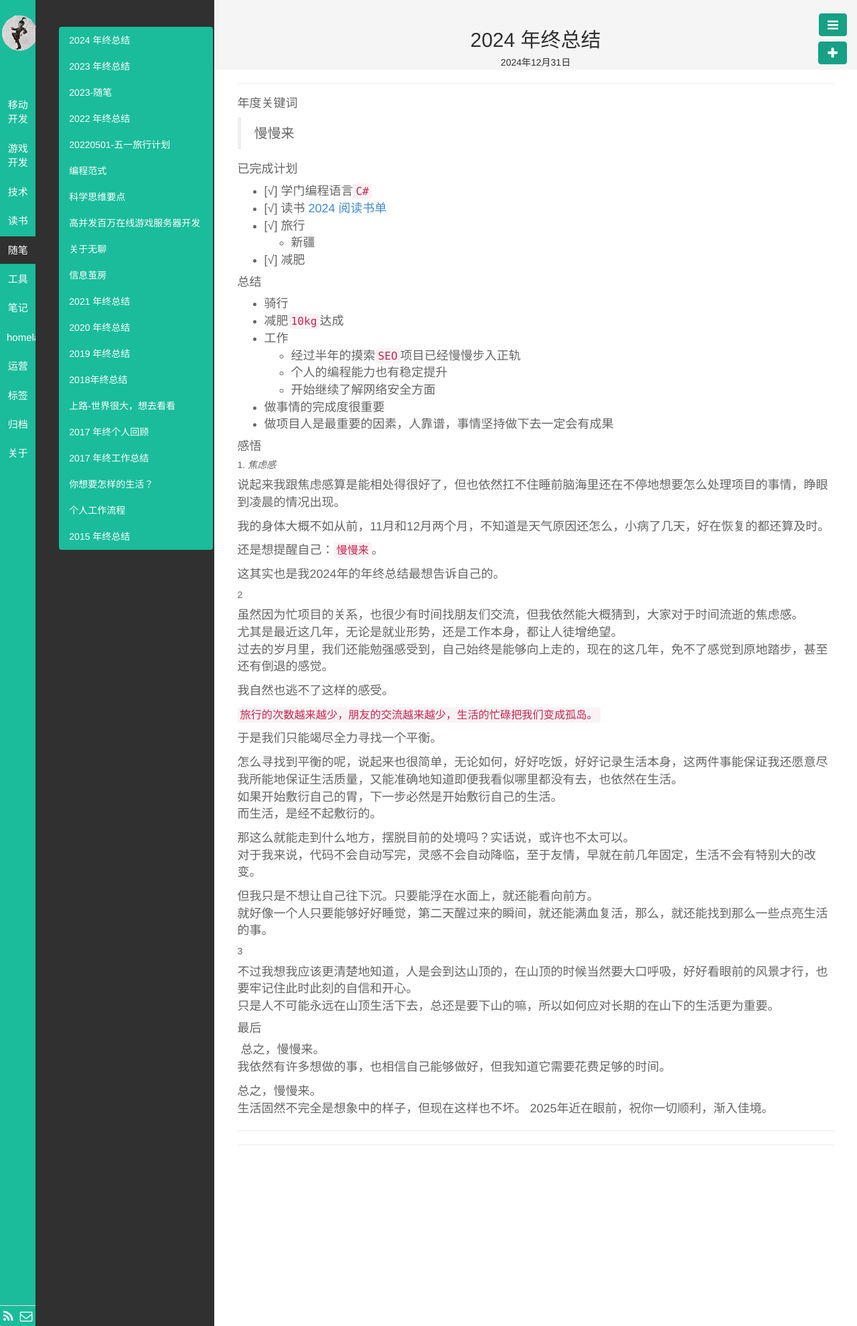
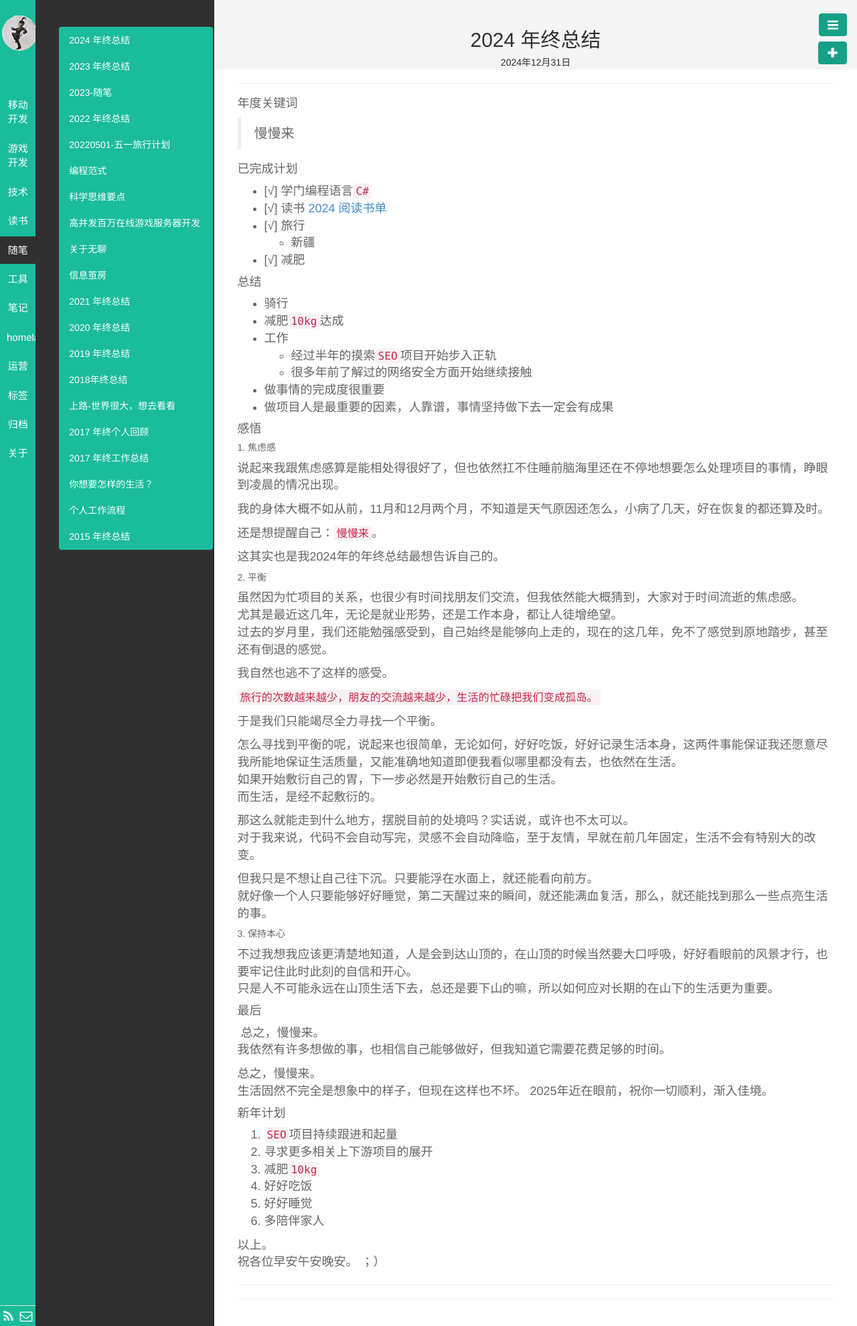
Before and after one commit to darklost/darklost.github.io, a Jekyll site: the page built from _posts/随笔/2024-12-31-2024-year-end.md, in a window 1280 px wide. Shown: the whole page at 67% size. Built offline with Jekyll 4.4.1, drawn with Linux system fonts in a browser that asks for light colours.

Commit message:
feat:完善

```diff
--- a/_posts/随笔/2024-12-31-2024-year-end.md
+++ b/_posts/随笔/2024-12-31-2024-year-end.md
@@ -25,15 +25,14 @@
 - 骑行
 - 减肥`10kg`达成
 - 工作
-  - 经过半年的摸索`SEO`项目已经慢慢步入正轨
-  - 个人的编程能力也有稳定提升
-  - 开始继续了解网络安全方面
+  - 经过半年的摸索`SEO`项目开始步入正轨
+  - 很多年前了解过的网络安全方面开始继续接触
 - 做事情的完成度很重要
 - 做项目人是最重要的因素，人靠谱，事情坚持做下去一定会有成果
 
 #### 感悟
 
-##### 1. *焦虑感*
+##### 1. 焦虑感
 
   说起来我跟焦虑感算是能相处得很好了，但也依然扛不住睡前脑海里还在不停地想要怎么处理项目的事情，睁眼到凌晨的情况出现。
 
@@ -43,7 +42,7 @@
 
   这其实也是我2024年的年终总结最想告诉自己的。
 
-##### 2
+##### 2. 平衡
 
   虽然因为忙项目的关系，也很少有时间找朋友们交流，但我依然能大概猜到，大家对于时间流逝的焦虑感。
   尤其是最近这几年，无论是就业形势，还是工作本身，都让人徒增绝望。
@@ -65,7 +64,7 @@
   但我只是不想让自己往下沉。只要能浮在水面上，就还能看向前方。
   就好像一个人只要能够好好睡觉，第二天醒过来的瞬间，就还能满血复活，那么，就还能找到那么一些点亮生活的事。
 
-##### 3
+##### 3. 保持本心
 
   不过我想我应该更清楚地知道，人是会到达山顶的，在山顶的时候当然要大口呼吸，好好看眼前的风景才行，也要牢记住此时此刻的自信和开心。
   只是人不可能永远在山顶生活下去，总还是要下山的嘛，所以如何应对长期的在山下的生活更为重要。
@@ -78,4 +77,17 @@
    总之，慢慢来。
    生活固然不完全是想象中的样子，但现在这样也不坏。 2025年近在眼前，祝你一切顺利，渐入佳境。
 
+#### 新年计划
+
+  1. `SEO`项目持续跟进和起量
+  2. 寻求更多相关上下游项目的展开
+  3. 减肥`10kg`
+  4. 好好吃饭
+  5. 好好睡觉
+  6. 多陪伴家人
+
+  以上。
+  祝各位早安午安晚安。
+  ；）
+
 ---
```
